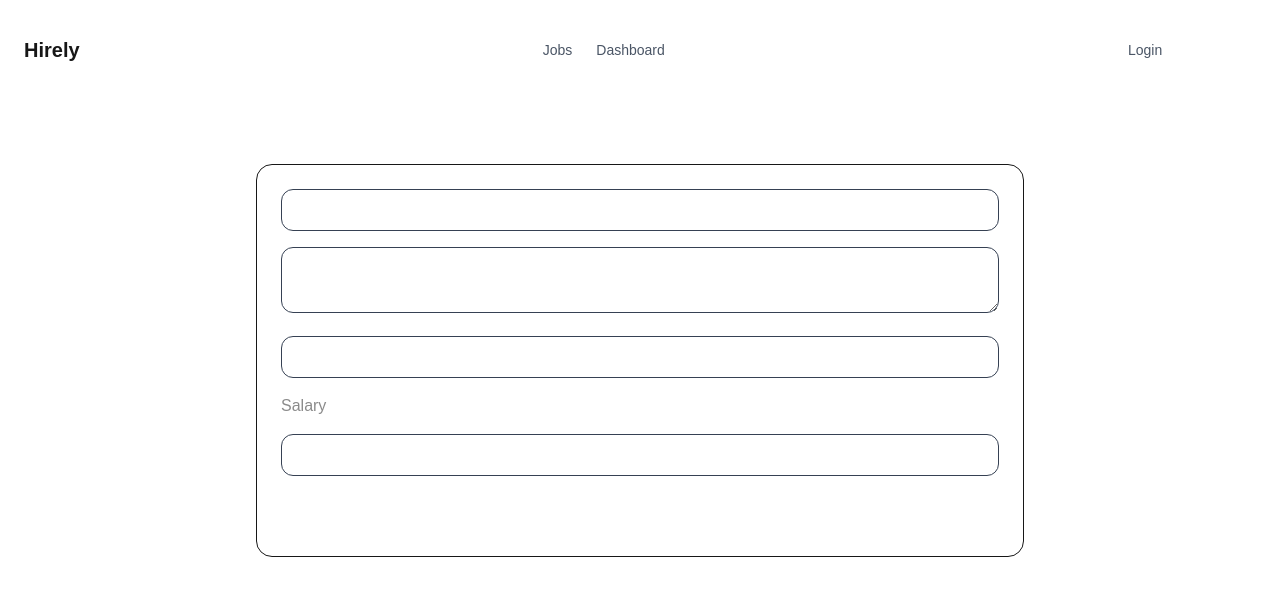
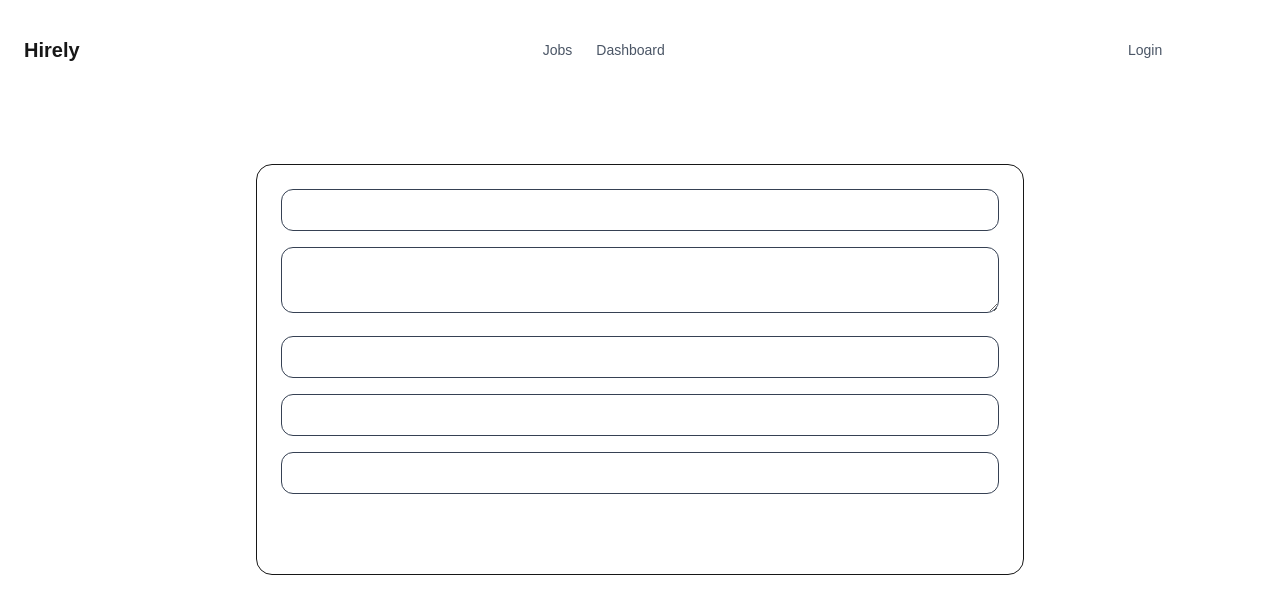
Before and after one commit to sahil-codex/hirely, a Next.js app: page /dashboard in a window 1280 px wide. Shown: the top 614 px of the page. Built offline with nearby package versions, Linux system fonts and the light colour scheme.

Commit message:
update salary

```diff
--- a/src/app/dashboard/page.tsx
+++ b/src/app/dashboard/page.tsx
@@ -57,7 +57,7 @@ export default function DashboardPage(){
                 <input placeholder="Job Title" className="input" value={title} onChange={(e)=>setTitle(e.target.value)} required />
                 <textarea className="input" placeholder="Job Description" value={description} onChange={(e)=>setDescription(e.target.value)} required />
                 <input placeholder="Location" className="input" value={location} onChange={(e)=>setLocation(e.target.value)} />
-                <input placeholder="Salary" type="number" onChange={(e)=>setSalary(e.target.value)} />
+                <input placeholder="Salary" type="number" min="0" step="1" value={salary} className="input" onChange={(e)=>setSalary(e.target.value)} />
                 <input placeholder="Skills (comma seperated)" className="input" value={skills} onChange={(e)=>setSkills(e.target.value)} />
                 <button type="submit" disabled ={loading} className="w-full bg-primary py-2 rounded-xl text-white hover:opacity-90 transition">{loading ? "Creating...":"Create Job"}</button>
 
```
